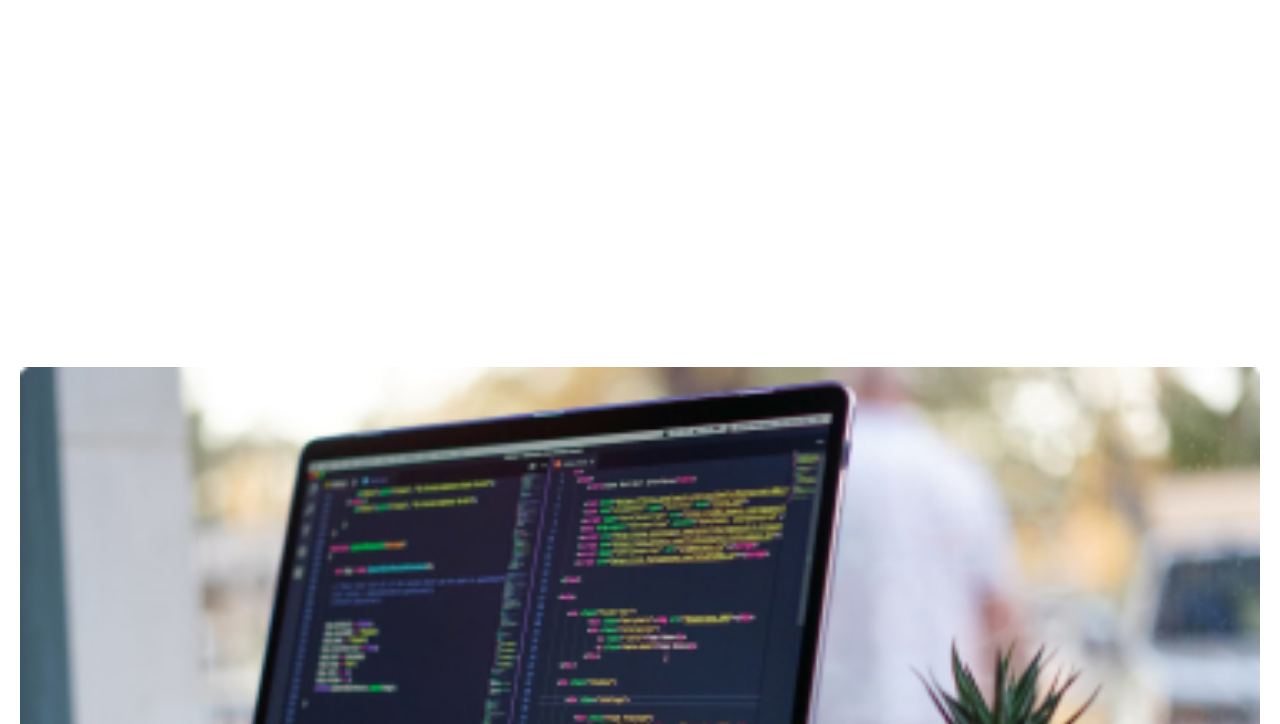
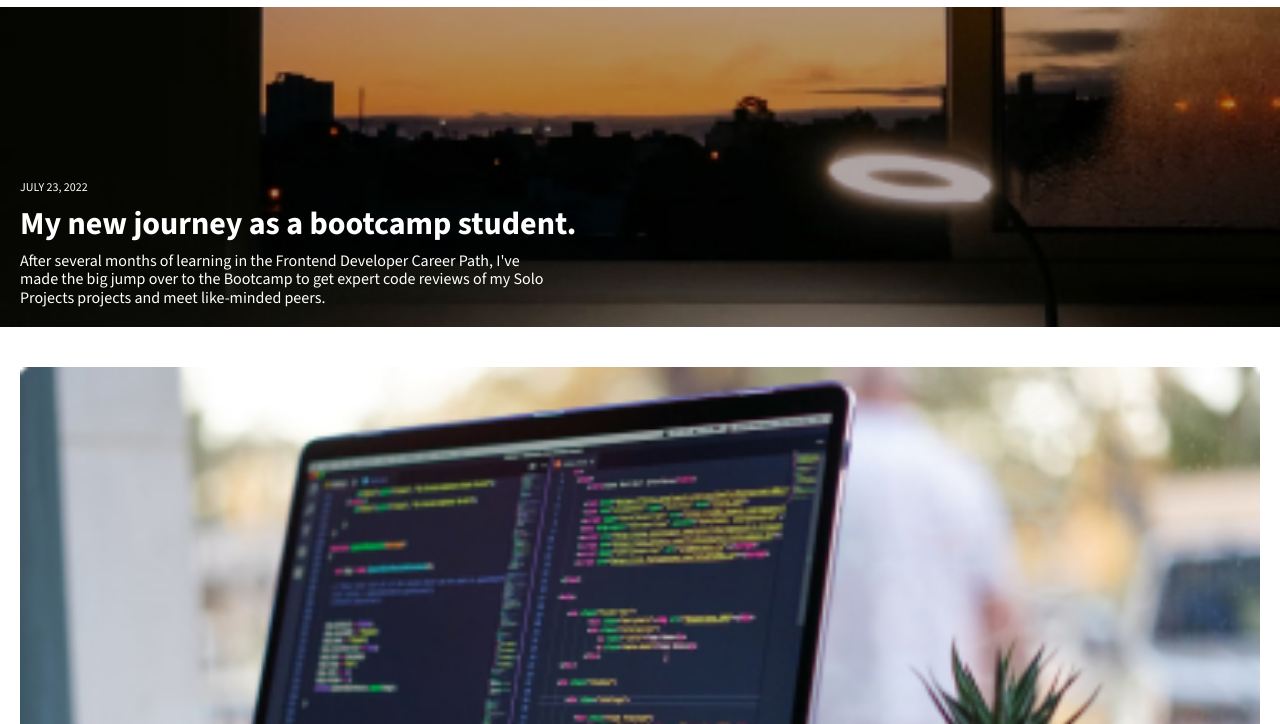
Before and after one commit to rolzzzz1/journal, a website built with Vite: page index.html in a window 1280 px wide. Shown: the part 76-800 px from the top of the page. Built offline with nearby package versions, Linux system fonts and the light colour scheme; files whose address does not match are found by name.

Commit message:
Update style.css

```diff
--- a/css/style.css
+++ b/css/style.css
@@ -88,7 +88,7 @@ body {
 
 .heroPostDiv {
     display: block;
-    background: url("./images/article-image-hero.jpg");
+    background: url("../images/article-image-hero.jpg");
     background-size: cover;
     padding: 20px 20px 10px 20px;
     cursor: pointer;
```
